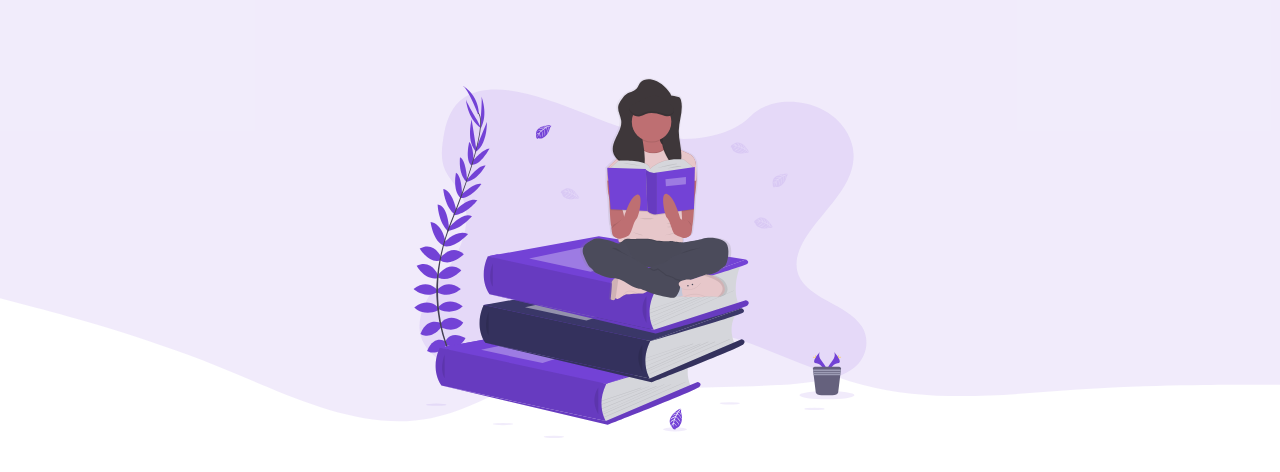
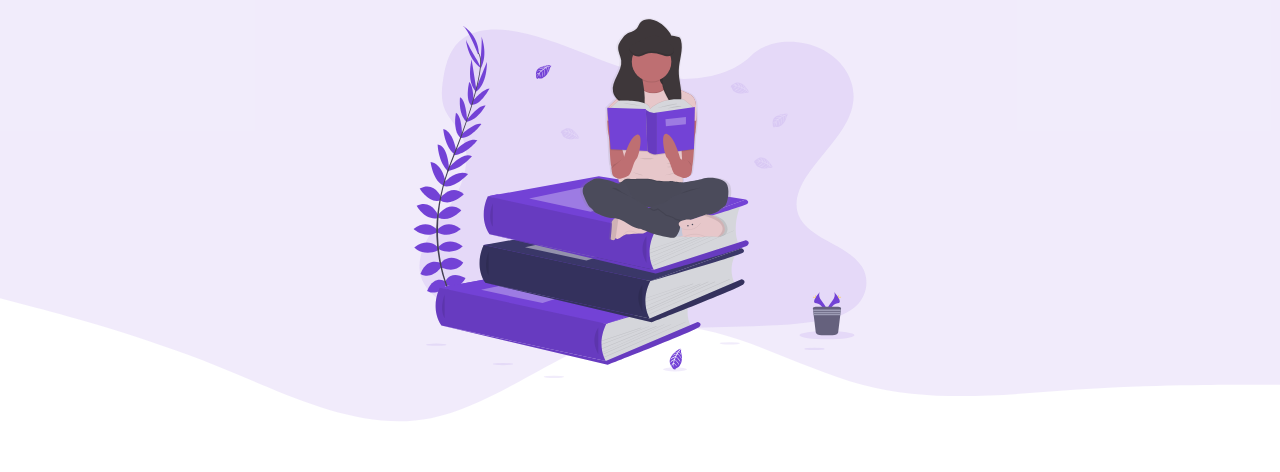
Before and after one commit to heldernovo/eCommerce, a plain HTML site: page index.html in a window 1280 px wide. Shown: the part 378-850 px from the top of the page. Drawn offline with Linux system fonts and the light colour scheme.

Commit message:
Atualizar o styles.css

```diff
--- a/styles.css
+++ b/styles.css
@@ -159,7 +159,7 @@ header {
   width: 100%;
   max-width: 720px;
   margin: 0 auto;
-  height: 800px;
+  height: 100%;
   display: flex;
   flex-direction: column;
   justify-content: space-around;
```
